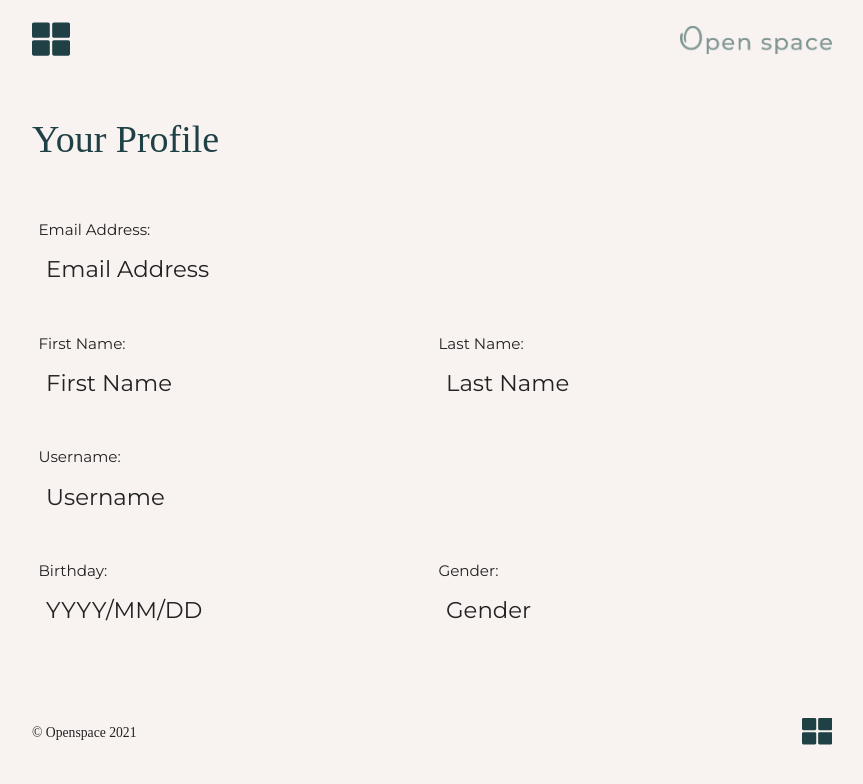
After one commit to jenna-mae/openspaces, a PHP site: page /profile.php in a window 1280 px wide. The commit adds this page. Shown: the top 784 px of the page, without its empty margins (208-1071 px from the left). Run offline with PHP 8.4, Linux system fonts and the light colour scheme; style sheets or scripts are compiled from the project's sources; some web fonts are replaced.

Commit message:
profile draft

```diff
--- a/css/style.css
+++ b/css/style.css
@@ -239,4 +239,29 @@
 #createSpace h1 {
   margin-bottom: 5vh;
 }
+
+#profile section {
+  margin-top: 15vh;
+}
+
+#profile h1 {
+  margin-bottom: 8vh;
+}
+
+#profile form input {
+  background-color: #f8f3f0;
+  font-size: 1.5rem;
+}
+
+#profile form input:focus {
+  border: none;
+}
+
+#profile form .btn-1 {
+  background-color: #c09a85;
+}
+
+#profile form .btn-1:hover {
+  background-color: #1f4045;
+}
 /*# sourceMappingURL=style.css.map */
--- a/css/style.scss
+++ b/css/style.scss
@@ -243,3 +243,28 @@
     }
 
 }
+
+#profile {
+    section {
+        margin-top: 15vh;
+    }
+    h1 {
+        margin-bottom: 8vh;
+    }
+    form {
+        input {
+            background-color: $color_5;
+            font-size: 1.5rem;
+        }
+        input:focus {
+            border: none;
+        }
+        .btn-1 {
+            background-color: $color_1;
+        }
+        .btn-1:hover {
+            background-color: $color_3;
+        }
+    }
+
+}
--- /dev/null
+++ b/profile.php
@@ -0,0 +1,63 @@
+<?php
+session_start();
+include("classes/Db.php");
+include("classes/User.php");
+include("classes/Space.php");
+$title = "Profile"; //The title name displayed in the browser tab. It's connected to "header.php"
+$bodyId = "profile"; //The ID name given to the html body of each page for CSS. It's connected to "header.php"
+include("snippets/header.php"); //snippets
+
+include("snippets/headerNaviBar.php"); //snippets
+?>
+
+<section class="registerForm">
+    <div class="handle">
+        <header>
+            <h1>Your Profile</h1>
+        </header>
+
+        <article>
+            <form id="form" method="post" action="#"> <!-- Check the file name -->
+                <div class="fieldset">
+                    <label>Email Address:</label>
+                    <input type="email" name="email" id="email" value
+                    ="Email Address" readonly/>
+                </div>
+                <div class="fieldset half">
+                    <label>First Name:</label>
+                    <input type="text" name="firstName" id="firstName" value
+                    ="First Name" readonly/>
+                </div>
+                <div class="fieldset half">
+                    <label>Last Name:</label>
+                    <input type="text" name="lastName" id="lastName" value
+                    ="Last Name" readonly/>
+                </div>
+                <div class="fieldset">
+                    <label>Username:</label>
+                    <input type="text" name="username" id="username" value
+                    ="Username" readonly/>
+                </div>
+                <div class="fieldset half">
+                    <label>Birthday:</label>
+                    <input type="text" name="birthday" id="birthday" value
+                    ="YYYY/MM/DD" readonly/>
+                </div>
+                <div class="fieldset half">
+                    <label>Gender:</label>
+                    <input type="text" name="gender" id="gender" value
+                    ="Gender" readonly/>
+                </div>
+                <!-- <div class="fieldset submit">
+                    <input type="submit" value="Edit Profile" class="btn-1"/>
+                </div> -->
+            </form>
+        </article>
+    </div>
+</section>
+
+
+
+<?php
+include("snippets/naviFooter.php"); //snippets
+?>
```
Also changed, not shown: 1 other file.
